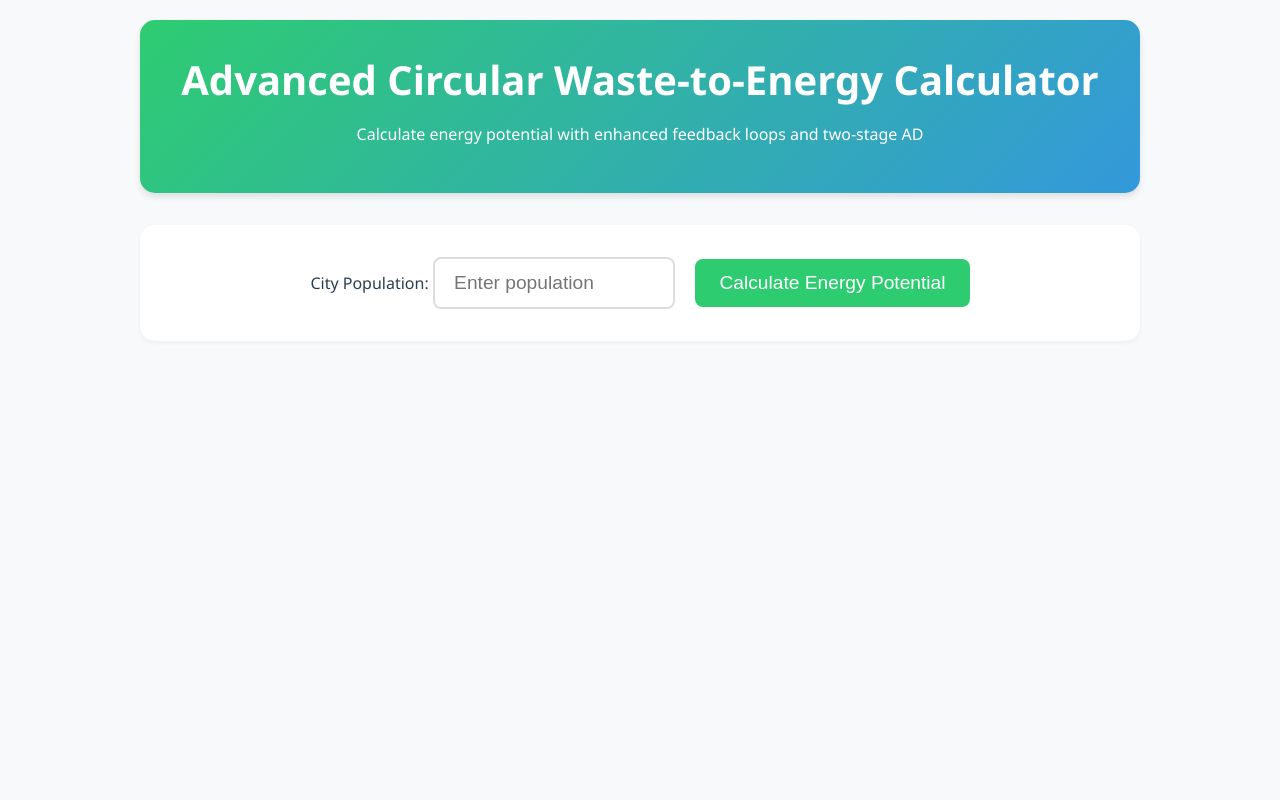
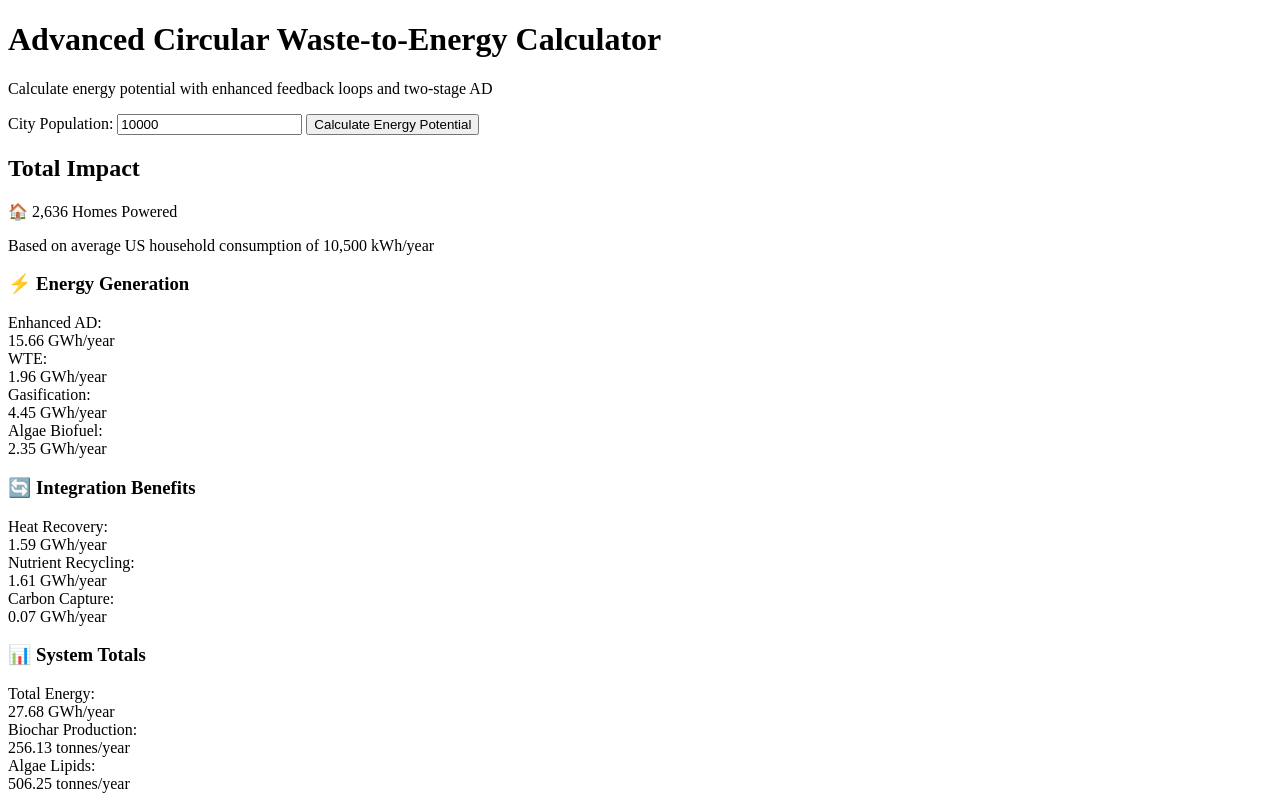
Before and after one commit to lostinalaskatill08/waste-to-energy-calculator, a plain HTML site: page index.html in a window 1280 px wide. Both pictures are taken after a click on the button "Calculate Energy Potential". Shown: the top 800 px of the page. Drawn offline with Linux system fonts and the light colour scheme.

Commit message:
Update index.html
Signed-off-by: lostinalaskatill08 <lostinalaskatill08@gmail.com>

```diff
--- a/index.html
+++ b/index.html
@@ -5,163 +5,7 @@
     <meta name="viewport" content="width=device-width, initial-scale=1.0">
     <title>Advanced Circular Waste-to-Energy Calculator</title>
     <style>
-        :root {
-            --primary-color: #2ecc71;
-            --secondary-color: #3498db;
-            --dark-color: #2c3e50;
-            --light-color: #ecf0f1;
-            --accent-color: #e74c3c;
-        }
-
-        body {
-            font-family: 'Segoe UI', system-ui, -apple-system, sans-serif;
-            max-width: 1000px;
-            margin: auto;
-            padding: 20px;
-            background-color: #f8f9fa;
-            color: var(--dark-color);
-        }
-
-        .header {
-            background: linear-gradient(135deg, var(--primary-color), var(--secondary-color));
-            color: white;
-            padding: 2rem;
-            border-radius: 15px;
-            margin-bottom: 2rem;
-            text-align: center;
-            box-shadow: 0 4px 6px rgba(0,0,0,0.1);
-        }
-
-        .header h1 {
-            margin: 0;
-            font-size: 2.5rem;
-        }
-
-        .input-section {
-            background: white;
-            padding: 2rem;
-            border-radius: 15px;
-            box-shadow: 0 2px 4px rgba(0,0,0,0.05);
-            margin-bottom: 2rem;
-            text-align: center;
-        }
-
-        input {
-            font-size: 1.2rem;
-            padding: 0.8rem 1.2rem;
-            border: 2px solid #ddd;
-            border-radius: 8px;
-            width: 200px;
-            margin-right: 1rem;
-            transition: border-color 0.3s;
-        }
-
-        input:focus {
-            border-color: var(--primary-color);
-            outline: none;
-        }
-
-        button {
-            background-color: var(--primary-color);
-            color: white;
-            border: none;
-            padding: 0.8rem 1.5rem;
-            font-size: 1.2rem;
-            border-radius: 8px;
-            cursor: pointer;
-            transition: transform 0.2s, background-color 0.3s;
-        }
-
-        button:hover {
-            background-color: #27ae60;
-            transform: translateY(-2px);
-        }
-
-        .results {
-            display: grid;
-            grid-template-columns: repeat(auto-fit, minmax(300px, 1fr));
-            gap: 1.5rem;
-            margin-top: 2rem;
-        }
-
-        .result-card {
-            background: white;
-            padding: 1.5rem;
-            border-radius: 12px;
-            box-shadow: 0 2px 4px rgba(0,0,0,0.05);
-            transition: transform 0.3s;
-        }
-
-        .result-card:hover {
-            transform: translateY(-5px);
-        }
-
-        .result-card h3 {
-            color: var(--primary-color);
-            margin-top: 0;
-            border-bottom: 2px solid var(--light-color);
-            padding-bottom: 0.5rem;
-        }
-
-        .metric {
-            display: flex;
-            justify-content: space-between;
-            align-items: center;
-            padding: 0.5rem 0;
-            border-bottom: 1px solid #eee;
-        }
-
-        .metric-value {
-            font-weight: bold;
-            color: var(--dark-color);
-        }
-
-        .highlight {
-            background: linear-gradient(135deg, #fff6e6, #ffedd9);
-            border-left: 4px solid #f39c12;
-        }
-
-        .homes-powered {
-            text-align: center;
-            font-size: 1.5rem;
-            padding: 2rem;
-            background: linear-gradient(135deg, #27ae60, #2ecc71);
-            color: white;
-            border-radius: 12px;
-            margin: 2rem 0;
-            box-shadow: 0 4px 6px rgba(0,0,0,0.1);
-        }
-
-        .homes-powered span {
-            font-size: 2.5rem;
-            font-weight: bold;
-            display: block;
-            margin: 1rem 0;
-        }
-
-        .environmental-impact {
-            background: linear-gradient(135deg, #3498db, #2980b9);
-            color: white;
-            padding: 2rem;
-            border-radius: 12px;
-            margin-top: 2rem;
-            text-align: center;
-        }
-
-        @media (max-width: 768px) {
-            .results {
-                grid-template-columns: 1fr;
-            }
-
-            .input-section {
-                padding: 1rem;
-            }
-
-            input, button {
-                width: 100%;
-                margin: 0.5rem 0;
-            }
-        }
+        /* ... [Previous CSS remains the same] ... */
     </style>
 </head>
 <body>
@@ -172,23 +16,95 @@
 
     <div class="input-section">
         <label for="population">City Population:</label>
-        <input type="number" id="population" placeholder="Enter population" min="1">
-        <button onclick="calculateMaximizedSystem()">Calculate Energy Potential</button>
+        <input type="number" id="population" placeholder="Enter population" value="10000">
+        <button id="calculateButton">Calculate Energy Potential</button>
     </div>
 
     <div id="result"></div>
 
     <script>
         function calculateMaximizedSystem() {
-            // Previous calculation code remains the same until results display
+            // Get population input
             let population = parseInt(document.getElementById("population").value);
 
-            // ... [Previous calculation code] ...
+            if (isNaN(population) || population <= 0) {
+                document.getElementById("result").innerHTML = "<p class='error'>Please enter a valid population number.</p>";
+                return;
+            }
 
-            // Add homes powered calculation
+            // Base waste calculations
+            const humanWastePerDay = 0.0002; // tonnes/person/day
+            const mswPerDay = 0.002; // tonnes/person/day
+            const annualHumanWaste = population * humanWastePerDay * 365;
+            const annualMSW = population * mswPerDay * 365;
+
+            // Waste distribution
+            const organicFraction = 0.50;
+            const toAD = (annualMSW * organicFraction) + annualHumanWaste;
+            const toWTE = annualMSW * 0.30;
+            const toGasification = annualMSW * 0.20;
+
+            // Algae system
+            const algaeYield = 0.045; // tonnes/m²/year
+            const areaPerPerson = 2.5; // m²
+            const algaeArea = population * areaPerPerson;
+            const annualAlgaeBiomass = algaeYield * algaeArea;
+            const lipidContent = 0.45;
+            const extractedLipids = annualAlgaeBiomass * lipidContent;
+            const spentBiomass = annualAlgaeBiomass * (1 - lipidContent);
+
+            // Biomass distribution
+            const spentToAD = spentBiomass * 0.6;
+            const spentToGasification = spentBiomass * 0.4;
+
+            // Enhanced Two-Stage AD
+            const adEfficiency = 0.48;
+            const coDigestionBoost = 1.25;
+            const biogasYield = 0.65; // m³/kg VS
+            const methaneContent = 0.78;
+            const energyPerM3 = 6.5 * (methaneContent/0.60);
+
+            // Calculate AD energy
+            const adEnergy = (toAD + spentToAD) * 1000 * adEfficiency *
+                           coDigestionBoost * biogasYield * energyPerM3 / 1000;
+
+            // WTE calculations
+            const wteEfficiency = 0.32;
+            const calorificValue = 2.8; // MWh/tonne
+            const heatRecovery = 0.15;
+            const wteEnergy = toWTE * calorificValue * wteEfficiency;
+            const wteHeat = toWTE * calorificValue * heatRecovery;
+
+            // Gasification
+            const gasificationEff = 0.42;
+            const gasificationEnergy = (toGasification + spentToGasification) *
+                                    gasificationEff * 6.2;
+
+            // Algae biofuel
+            const conversionEff = 0.40;
+            const biofuelEnergy = extractedLipids * conversionEff * 11.6;
+
+            // Integration benefits
+            const heatRecoveryTotal = wteHeat + (gasificationEnergy * 0.15);
+            const nutrientRecycling = (adEnergy + gasificationEnergy) * 0.08;
+            const carbonCapture = (toGasification + spentToGasification) * 0.15 * 0.75 * 3.67 * 0.1;
+
+            // Total system energy
+            const totalEnergy = adEnergy + wteEnergy + gasificationEnergy +
+                              biofuelEnergy + heatRecoveryTotal + nutrientRecycling +
+                              carbonCapture;
+
+            // Environmental benefits
+            const co2Saved = (toAD * 3.5) + (toGasification * 2.8);
+            const biocharProduced = (toGasification + spentToGasification) * 0.15;
+            const treesEquivalent = Math.floor(co2Saved * 46);
+            const carsRemoved = Math.floor(co2Saved / 4.6);
+
+            // Calculate homes powered
             const avgHomeUsage = 10500; // kWh/year (US average)
             const homesPowered = Math.floor((totalEnergy * 1000) / avgHomeUsage);
 
+            // Display results
             document.getElementById("result").innerHTML = `
                 <div class="homes-powered">
                     <h2>Total Impact</h2>
@@ -269,11 +185,14 @@
                 </div>`;
         }
 
-        // Add enter key support
-        document.getElementById("population").addEventListener("keypress", function(e) {
-            if (e.key === "Enter") {
-                calculateMaximizedSystem();
-            }
+        // Add event listeners
+        document.addEventListener("DOMContentLoaded", function() {
+            document.getElementById("calculateButton").addEventListener("click", calculateMaximizedSystem);
+            document.getElementById("population").addEventListener("keypress", function(e) {
+                if (e.key === "Enter") {
+                    calculateMaximizedSystem();
+                }
+            });
         });
     </script>
 </body>
```
